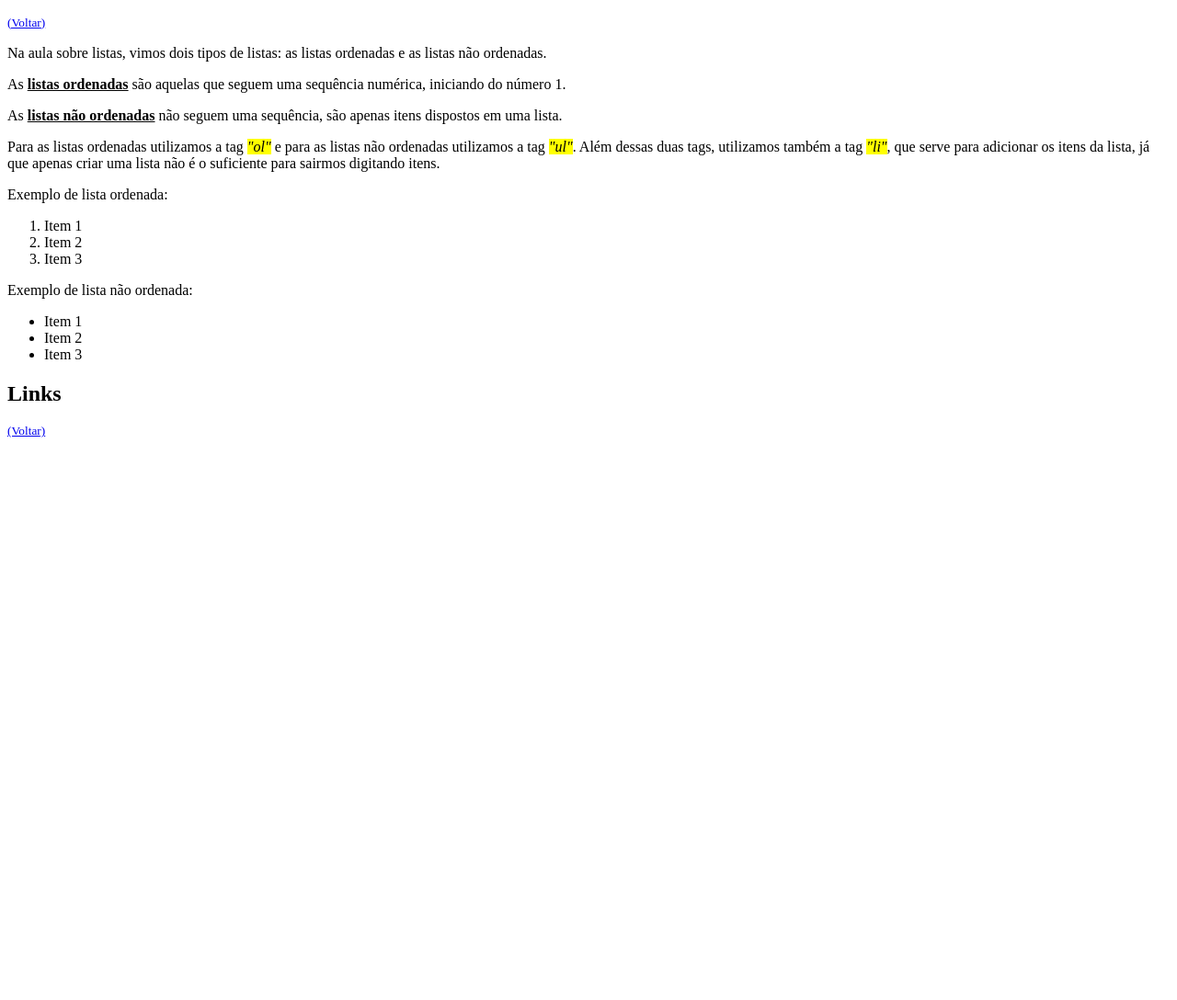
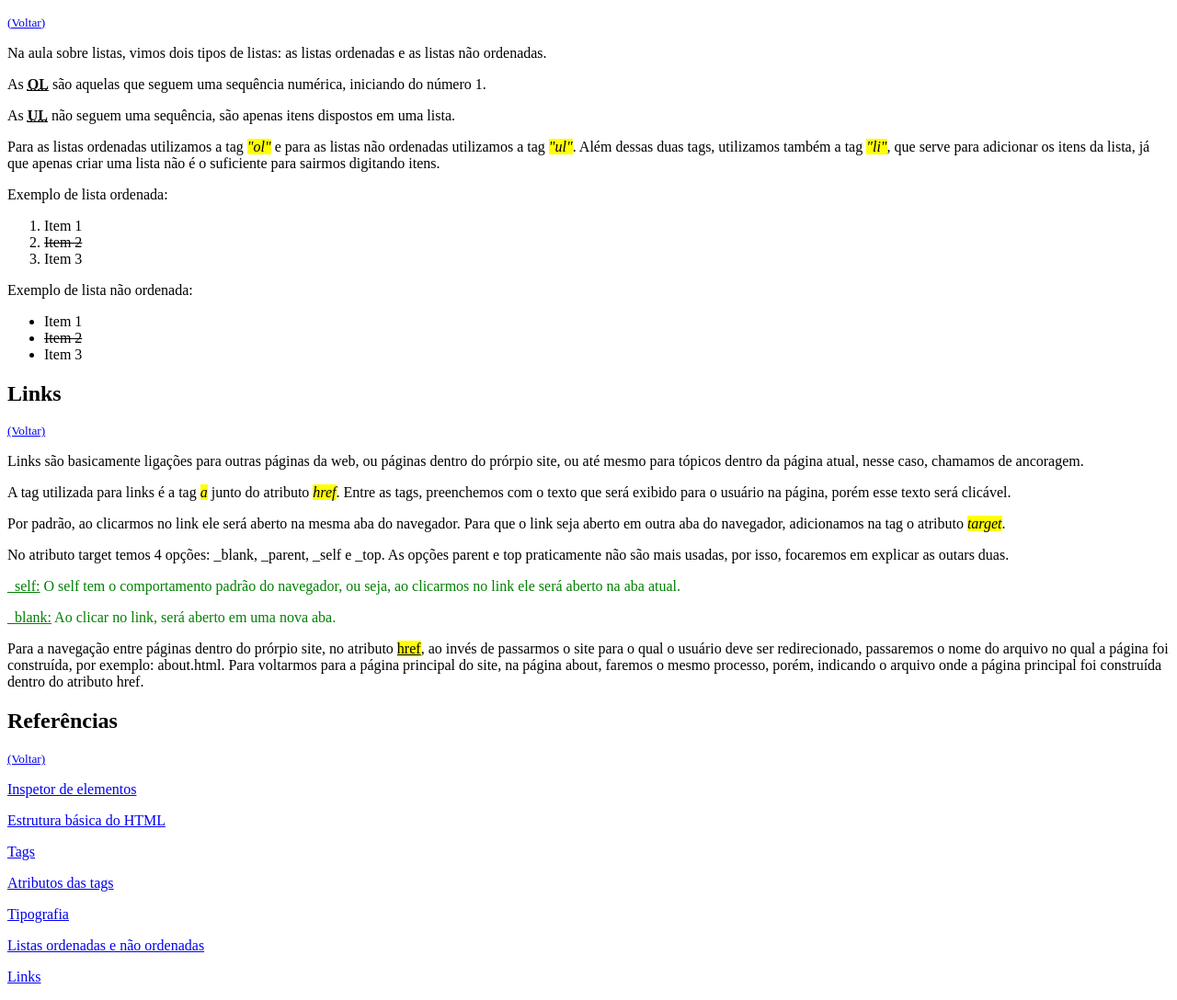
Before and after one commit to MatheusVag/Bootcamp-Diversidade-em-Tech-DIO, a plain HTML site: page Páginas Web com HTML e CSS/Desafio de Projeto - Criar uma Página Web Utilizando as Tags Aprendidas/index.html in a window 1280 px wide. Shown: the part 1866-2954 px from the top of the page at 92% size. Before the commit the page ends 2359 px from the top, so only its background shows below. Drawn offline with Linux system fonts and the light colour scheme.

Commit message:
Versão final do projeto

```diff
--- a/Páginas Web com HTML e CSS/Desafio de Projeto - Criar uma Página Web Utilizando as Tags Aprendidas/index.html
+++ b/Páginas Web com HTML e CSS/Desafio de Projeto - Criar uma Página Web Utilizando as Tags Aprendidas/index.html
@@ -63,23 +63,38 @@
         <h2 id="Listas">Listas ordenadas e não ordenadas</h2>
         <small><a href="#Inicio">(Voltar)</a></small>
         <p>Na aula sobre listas, vimos dois tipos de listas: as listas ordenadas e as listas não ordenadas.</p>
-        <p>As <strong><u>listas ordenadas</u></strong> são aquelas que seguem uma sequência numérica, iniciando do número 1.</p>
-        <p>As <strong><u>listas não ordenadas</u></strong> não seguem uma sequência, são apenas itens dispostos em uma lista.</p>
+        <p>As <strong><u><abbr title="Listas Ordenadas"> OL</abbr></u></strong> são aquelas que seguem uma sequência numérica, iniciando do número 1.</p>
+        <p>As <strong><u><abbr title="Listas não Ordenadas">UL</abbr></u></strong> não seguem uma sequência, são apenas itens dispostos em uma lista.</p>
         <p>Para as listas ordenadas utilizamos a tag <mark><i>"ol"</i></mark> e para as listas não ordenadas utilizamos a tag <mark><i>"ul"</i></mark>. Além dessas duas tags, utilizamos também a tag <mark><i>"li"</i></mark>, que serve para adicionar os itens da lista, já que apenas criar uma lista não é o suficiente para sairmos digitando itens.</p>
         <p>Exemplo de lista ordenada:</p>
         <ol>
             <li>Item 1</li>
-            <li>Item 2</li>
+            <li><del>Item 2</del></li>
             <li>Item 3</li>
         </ol>
         <p>Exemplo de lista não ordenada:</p>
         <ul>
             <li>Item 1</li>
-            <li>Item 2</li>
+            <li><del>Item 2</del></li>
             <li>Item 3</li>
         </ul>
         <h2 id="Links">Links</h2>
         <small><a href="#Inicio">(Voltar)</a></small>
-        <p></p>
+        <p>Links são basicamente ligações para outras páginas da web, ou páginas dentro do prórpio site, ou até mesmo para tópicos dentro da página atual, nesse caso, chamamos de ancoragem.</p>
+        <p>A tag utilizada para links é a tag <mark><i>a</i></mark> junto do atributo <mark><i>href</i></mark>. Entre as tags, preenchemos com o texto que será exibido para o usuário na página, porém esse texto será clicável.</p>
+        <p>Por padrão, ao clicarmos no link ele será aberto na mesma aba do navegador. Para que o link seja aberto em outra aba do navegador, adicionamos na tag o atributo <mark><i>target</i></mark>.</p>
+        <p>No atributo target temos 4 opções: _blank, _parent, _self e _top. As opções parent e top praticamente não são mais usadas, por isso, focaremos em explicar as outars duas.</p>
+        <p style="color: green"><u>_self:</u> O self tem o comportamento padrão do navegador, ou seja, ao clicarmos no link ele será aberto na aba atual.</p>
+        <p style="color: green"><u>_blank:</u> Ao clicar no link, será aberto em uma nova aba.</p>
+        <p>Para a navegação entre páginas dentro do prórpio site, no atributo <mark><u>href</u></mark>, ao invés de passarmos o site para o qual o usuário deve ser redirecionado, passaremos o nome do arquivo no qual a página foi construída, por exemplo: about.html. Para voltarmos para a página principal do site, na página about, faremos o mesmo processo, porém, indicando o arquivo onde a página principal foi construída dentro do atributo href.</p>
+        <h2 id="Referências">Referências</h2>
+        <small><a href="#Inicio">(Voltar)</a></small>
+        <p><a href="https://www.youtube.com/watch?v=2lBJVEYDwlM" target="_blank">Inspetor de elementos</a></p>
+        <p><a href="https://www.youtube.com/watch?v=hMAvQtQ97eE" target="_blank">Estrutura básica do HTML</a></p>
+        <p><a href="https://www.youtube.com/watch?v=e9WZHMVm-2k" target="_blank">Tags</a></p>
+        <p><a href="https://developer.mozilla.org/pt-BR/docs/Web/HTML/Attributes" target="_blank">Atributos das tags</a></p>
+        <p><a href="https://getbootstrap.com.br/docs/4.1/content/typography/" target="_blank">Tipografia</a></p>
+        <p><a href="https://www.youtube.com/watch?v=t_Oml4Q_zJY" target="_blank">Listas ordenadas e não ordenadas</a></p>
+        <p><a href="https://www.youtube.com/watch?v=LeOVXQDsAIY" target="_blank">Links</a></p>
     </body>
 </html>
```
